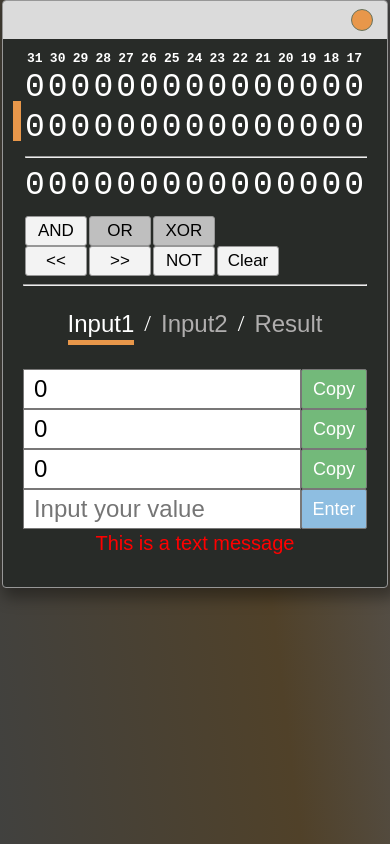
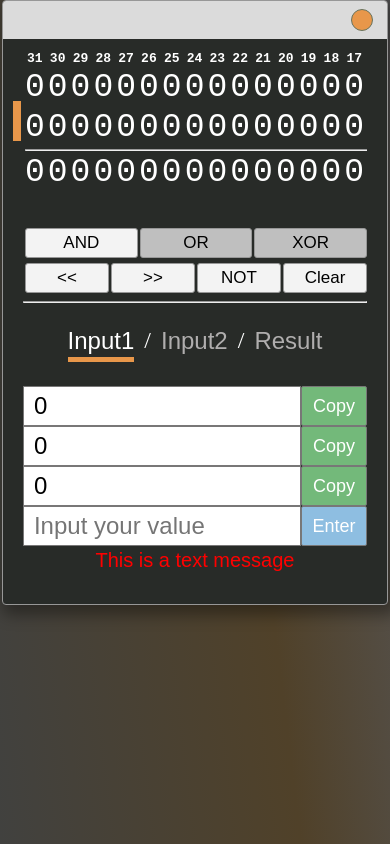
Before and after one commit to Lulkafe/BinaryCalc, a React app: page / in a window 390 px wide. Built offline with nearby package versions, Linux system fonts and the light colour scheme.

Commit message:
Fixed a negative sign issue of Hex value

```diff
--- a/src/components.tsx
+++ b/src/components.tsx
@@ -258,11 +258,15 @@ function OutputBars() {
     else if (state.item === Item.Result)
         base_val = state.result;
 
+    if (base_val !== 0) {
+        bin_val = "0b";
+        hex_val = (base_val < 0)? '-0x' : '0x';
+    }
+
     dec_val = base_val.toString(10);
-    hex_val = (base_val == 0? "" : "0x")
-            + base_val.toString(16).toUpperCase();
-    bin_val = (base_val == 0? "" : "0b")
-            + (base_val >>> 0).toString(2);
+    bin_val += (base_val >>> 0).toString(2);
+    hex_val += Math.abs(base_val).toString(16).toUpperCase();
+
 
 
 
--- a/src/style.css
+++ b/src/style.css
@@ -29,11 +29,14 @@ html {
     text-align: center;
     font-family: monospace;
     margin: 0 auto;
-    padding: 30px 0 30px 0;
+    padding: 30px 0 5px 0;
     overflow: hidden;
     border-spacing: 1px;
 }
 
+#binTable__separator {
+    margin: 0;
+}
 
 #binTable-wrapper {
     width: 100%;
@@ -183,6 +186,7 @@ html {
 .ui__button-wrapper {
     display: flex;
     justify-content: space-between;
+    margin-top: 25px;
 }
 
 #user-input__bar {
@@ -342,20 +346,39 @@ html {
     #binTable-wrapper {
         overflow-x:scroll;
     }
+
 }
 
-@media only screen and (max-width: 600px) {
+@media only screen and (max-width: 620px) {
     .user-input__bar-wrapper {
         margin-left: 0;
     }
 
+    #ui__bitwise-buttons {
+        display: flex;
+    }
+
+    #ui__bitwise-buttons button {
+        flex-grow: 1;
+    }
+
+    #ui__bit-mnp-buttons {
+        display: flex;
+    }
+
+    #ui__bit-mnp-buttons button {
+        flex-grow: 1;
+    }
+
     .ui__button-wrapper {
-        flex-direction: column;
+        flex-flow: column;
+        gap: 5px;
     }
 
     #window__content-wrapper {
         padding: 10px 20px 10px 20px;
     }
+
 
     .binTable__highlight-bar {
         left: 10px
```
Also changed, not shown: 1 other file (tests, documents, lock files or other folders).
